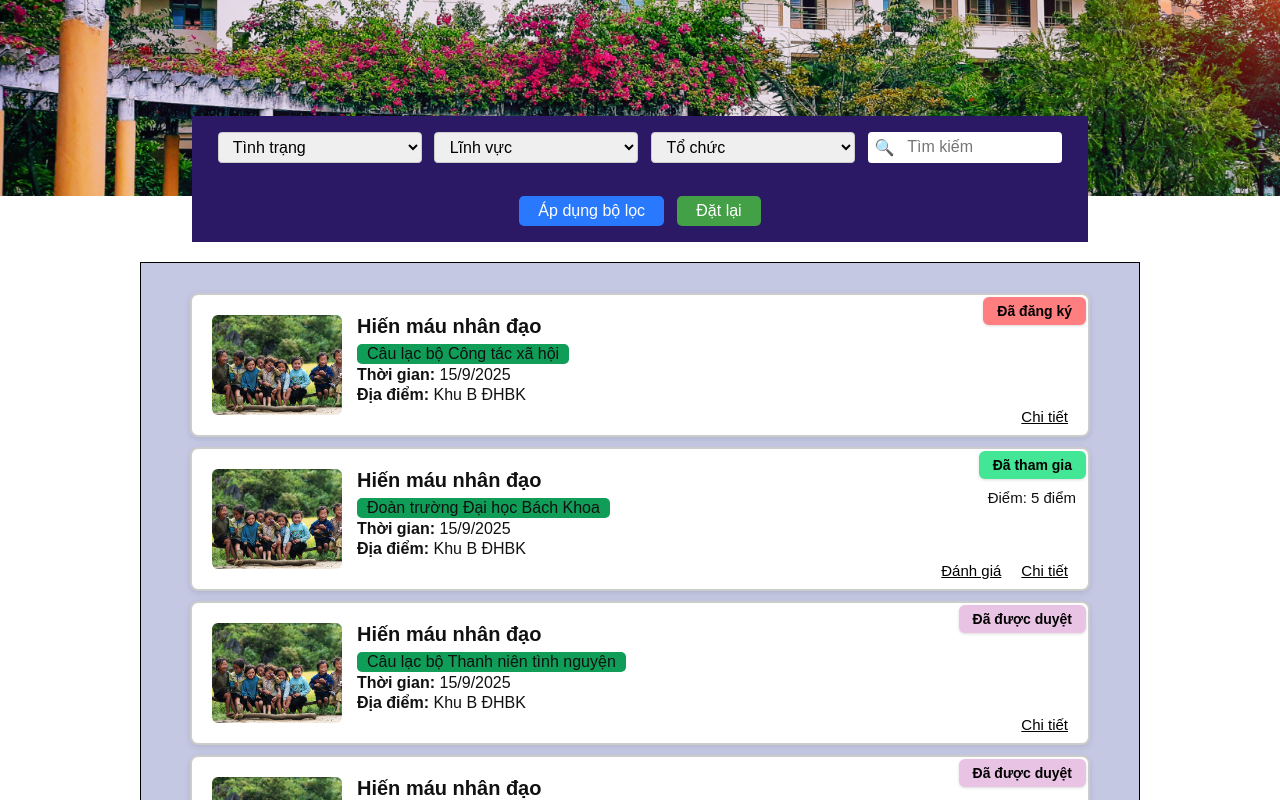
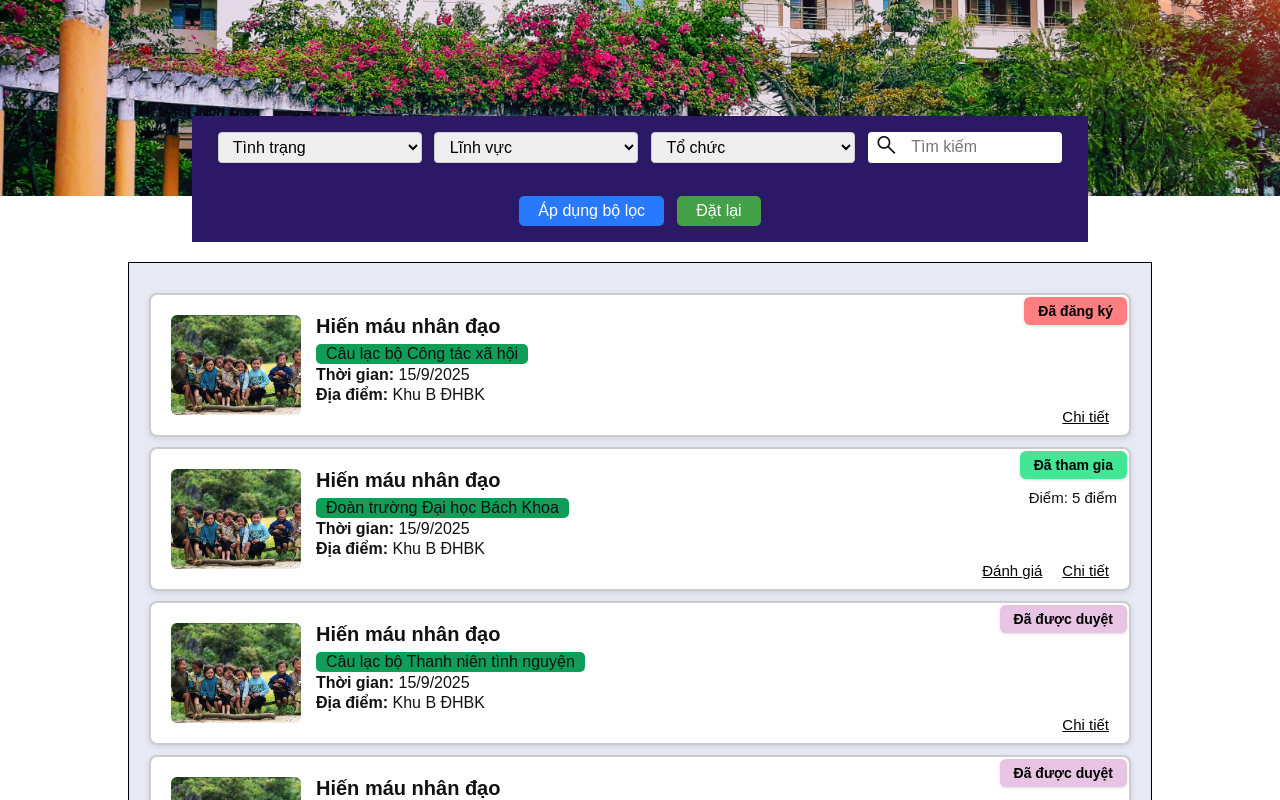
Before and after one commit to hami308/PBL6_QUANLY_HDCD, a React (Vite) app: page /manage-activities-student in a window 1280 px wide. Shown: the part 440-1240 px from the top of the page. Built offline with nearby package versions, Linux system fonts and the light colour scheme.

Commit message:
Update Filter_Avtivity, component ManageActivity_student.css and List_ManageActivity_student.css

```diff
--- a/src/components/Activity/Filter_activity.css
+++ b/src/components/Activity/Filter_activity.css
@@ -88,3 +88,10 @@ button.reset {
 button.reset:hover {
   background: #2e7d32;
 }
+.material-symbols-outlined {
+  font-variation-settings:
+  'FILL' 0,
+  'wght' 400,
+  'GRAD' 0,
+  'opsz' 40
+}
--- a/src/components/Activity/Filter_activity.jsx
+++ b/src/components/Activity/Filter_activity.jsx
@@ -36,7 +36,7 @@ function FilterBar() {
 
       {/* Ô tìm kiếm */}
       <div className="search-box filter-item">
-        <span className="icon">🔍</span>
+        <span className="icon"><span className="material-symbols-outlined">search</span></span>
         <input type="text" placeholder="Tìm kiếm" />
       </div>
 
--- a/src/components/Student/ManageActivity_Student/List_ManageActivity_Student.css
+++ b/src/components/Student/ManageActivity_Student/List_ManageActivity_Student.css
@@ -1,8 +1,8 @@
 .list-activity-student-container {
-  background-color: #C4C8E3; /* nền tím nhạt giống ảnh */
+  background-color: #E7E9F5; /* nền tím nhạt giống ảnh */
   padding: 20px;
   border: 1px solid black;
-  width: 1000px;
+  width: 80%;
   margin: 20px auto;
 }
 @media (max-width: 900px) {
--- a/src/components/Student/ManageActivity_Student/ManageActivity_Student.css
+++ b/src/components/Student/ManageActivity_Student/ManageActivity_Student.css
@@ -5,7 +5,7 @@
   border: 2px solid #ccc;
   border-radius: 8px;
   padding: 20px;
-  max-width: 900px;
+  max-width: 100%;
   margin: 10px auto;
   box-shadow: 0 2px 6px rgba(0, 0, 0, 0.1);
   position: relative;
```
